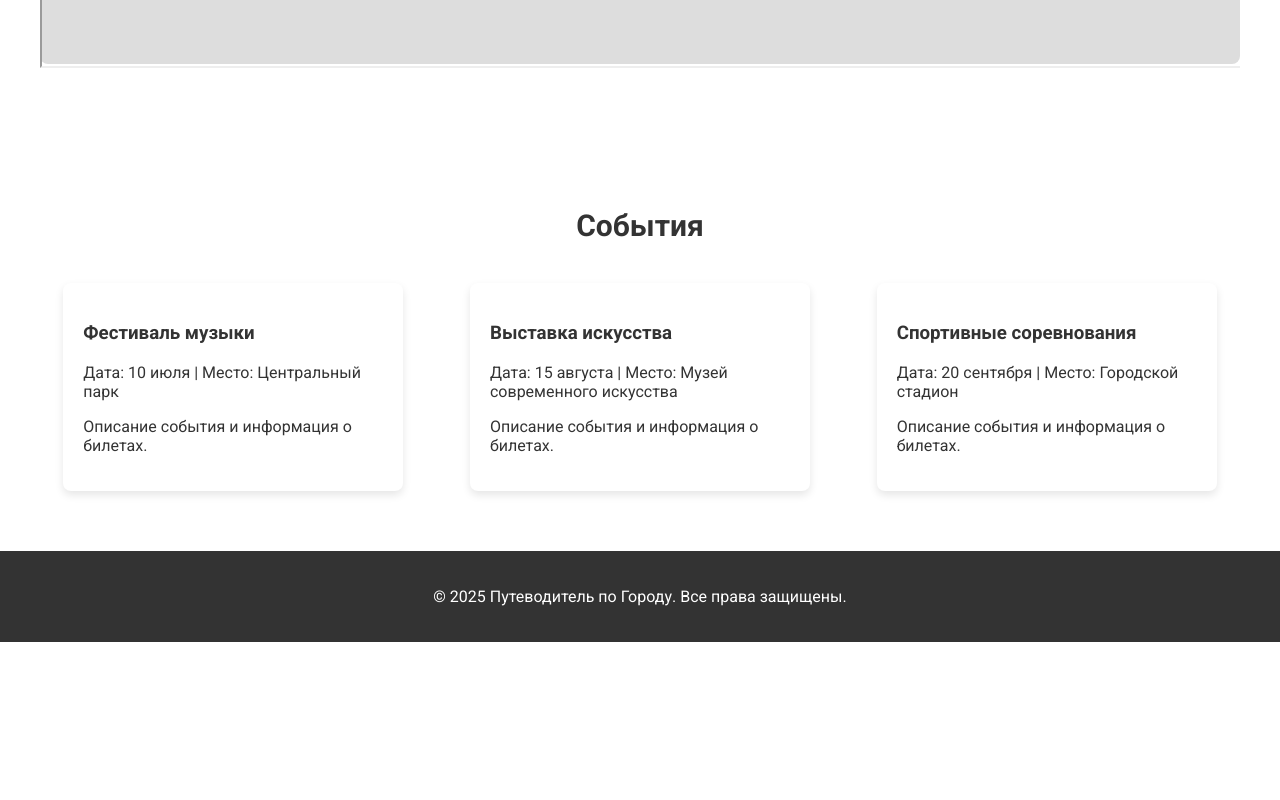
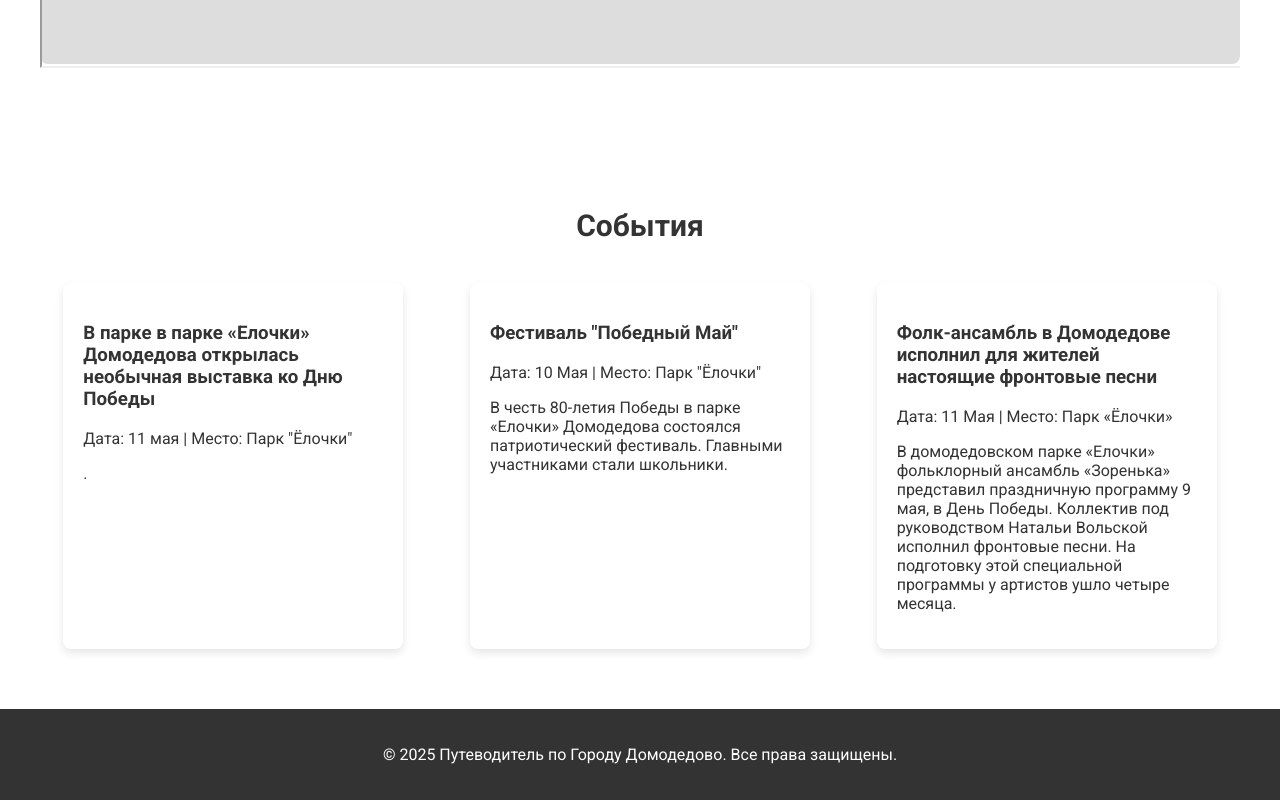
Before and after one commit to lolrtstar/LoL, a plain HTML site: page index.html in a window 1280 px wide. Shown: the part 3070-3870 px from the top of the page. Before the commit the page ends 3712 px from the top, so only its background shows below. Drawn offline with Linux system fonts and the light colour scheme.

Commit message:
New Events

```diff
--- a/index.html
+++ b/index.html
@@ -110,19 +110,19 @@
                 <h2>События</h2>
                 <div class="events">
                     <div class="event">
-                        <h3>Фестиваль музыки</h3>
-                        <p>Дата: 10 июля | Место: Центральный парк</p>
-                        <p>Описание события и информация о билетах.</p>
+                        <h3>В парке в парке «Елочки» Домодедова открылась необычная выставка ко Дню Победы</h3>
+                        <p>Дата: 11 мая | Место: Парк "Ёлочки"</p>
+                        <p>.</p>
                     </div>
                     <div class="event">
-                        <h3>Выставка искусства</h3>
-                        <p>Дата: 15 августа | Место: Музей современного искусства</p>
-                        <p>Описание события и информация о билетах.</p>
+                        <h3>Фестиваль "Победный Май"</h3>
+                        <p>Дата: 10 Мая | Место: Парк "Ёлочки"</p>
+                        <p>В честь 80-летия Победы в парке «Елочки» Домодедова состоялся патриотический фестиваль. Главными участниками стали школьники.</p>
                     </div>
                     <div class="event">
-                        <h3>Спортивные соревнования</h3>
-                        <p>Дата: 20 сентября | Место: Городской стадион</p>
-                        <p>Описание события и информация о билетах.</p>
+                        <h3>Фолк-ансамбль в Домодедове исполнил для жителей настоящие фронтовые песни</h3>
+                        <p>Дата: 11 Мая  | Место: Парк «Ёлочки»</p>
+                        <p>В домодедовском парке «Елочки» фольклорный ансамбль «Зоренька» представил праздничную программу 9 мая, в День Победы. Коллектив под руководством Натальи Вольской исполнил фронтовые песни. На подготовку этой специальной программы у артистов ушло четыре месяца.</p>
                     </div>
                 </div>
             </div>
@@ -130,7 +130,7 @@
 
     <footer class="footer">
         <div class="container">
-            <p>&copy; 2025 Путеводитель по Городу. Все права защищены.</p>
+            <p>&copy; 2025 Путеводитель по Городу Домодедово. Все права защищены.</p>
         </div>
     </footer>
 </body>
```
